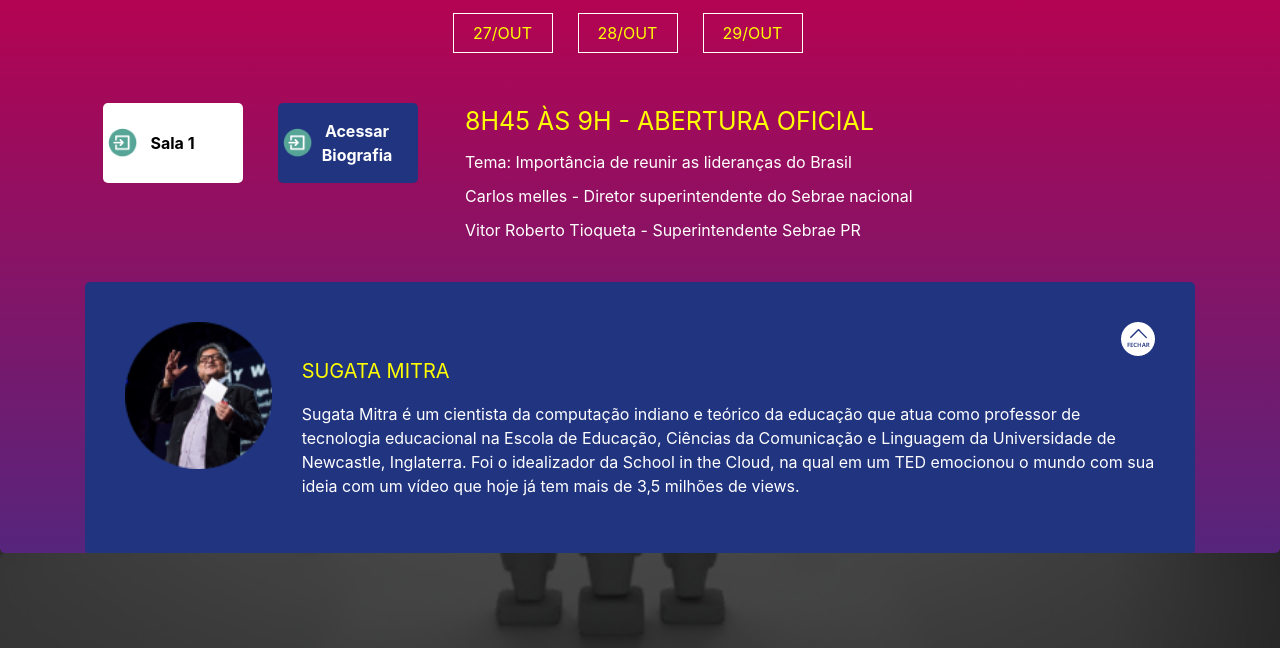
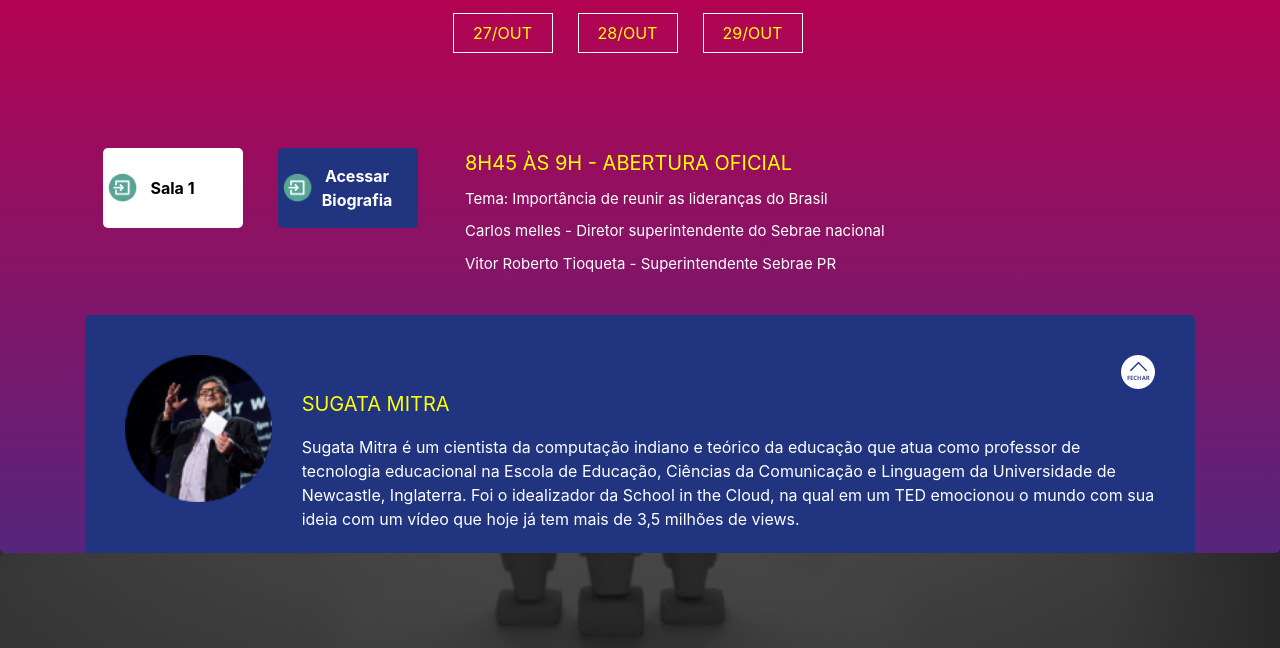
Before and after one commit to Chroma-Garden/sebrae_lideres_360, a plain HTML site: page modalagenda.html in a window 1280 px wide. Both pictures are taken after a click on the button "Abrir Modal". Shown: the part 152-800 px from the top of the page. Drawn offline with nearby package versions, Linux system fonts and the light colour scheme.

Commit message:
css ajuste alinahmento

```diff
--- a/css/modalagenda.css
+++ b/css/modalagenda.css
@@ -94,6 +94,10 @@
     justify-content: space-around;
 }
 
+#itemAgenda{
+    margin-top: 45px;
+}
+
 #btnAgenda button:nth-child(1){
     background: url(/img/exit.png) no-repeat #fff;
     height: 80px;
@@ -119,7 +123,7 @@
 }
 
 #infoAgenda p:nth-child(1){
-    font-size: 25px;
+    font-size: 20px;
     text-transform: uppercase;
     color: yellow;
 }
@@ -127,6 +131,7 @@
 #infoAgenda p{
     color: #fff;
     margin-bottom: 10px;
+    font-size: 15px;
 }
 
 #infoPalestrante{
```
